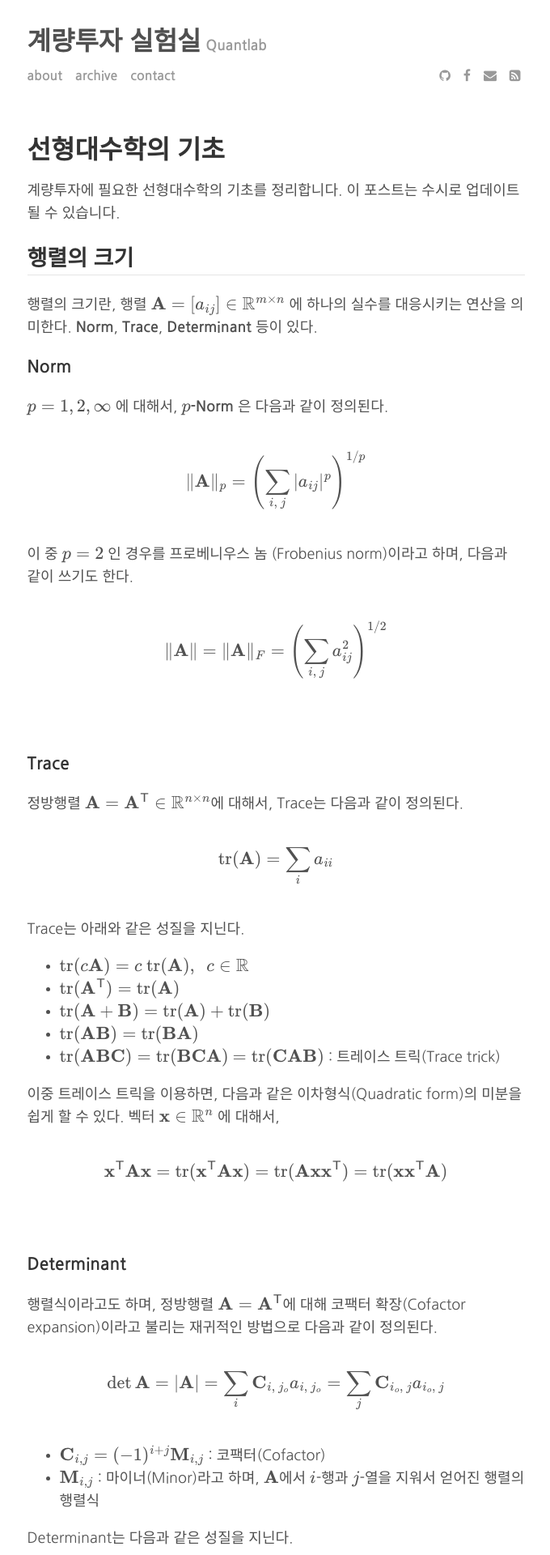
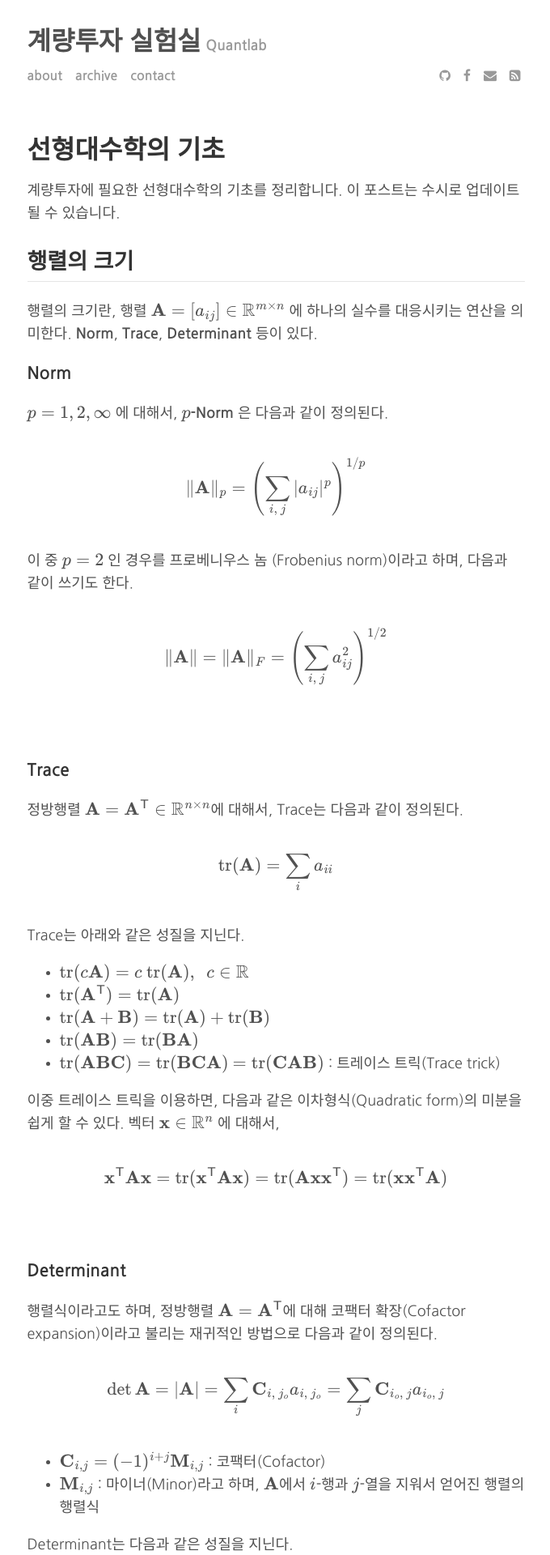
Before and after one commit to gem763/gem763.github.io, a Jekyll site: the page built from _posts/2017-08-23-linear-algebra-basic.md, in a window 1280 px wide. Shown: the top 1920 px of the page at 81% size, without its empty margins (299-979 px from the left). Built offline with Jekyll 4.4.1, drawn with Linux system fonts in a browser that asks for light colours; formulas are drawn with MathJax 3; comment, search, counter and statistics services are not loaded.

Commit message:
Update main.css

```diff
--- a/assets/css/main.css
+++ b/assets/css/main.css
@@ -45,7 +45,7 @@ h1 a {
 }
 
 h2{
-  line-height: 2.5rem;
+  line-height: 3rem;
   border-bottom: 1px solid rgba(0, 0, 0, 0.1);
 }
 
```
